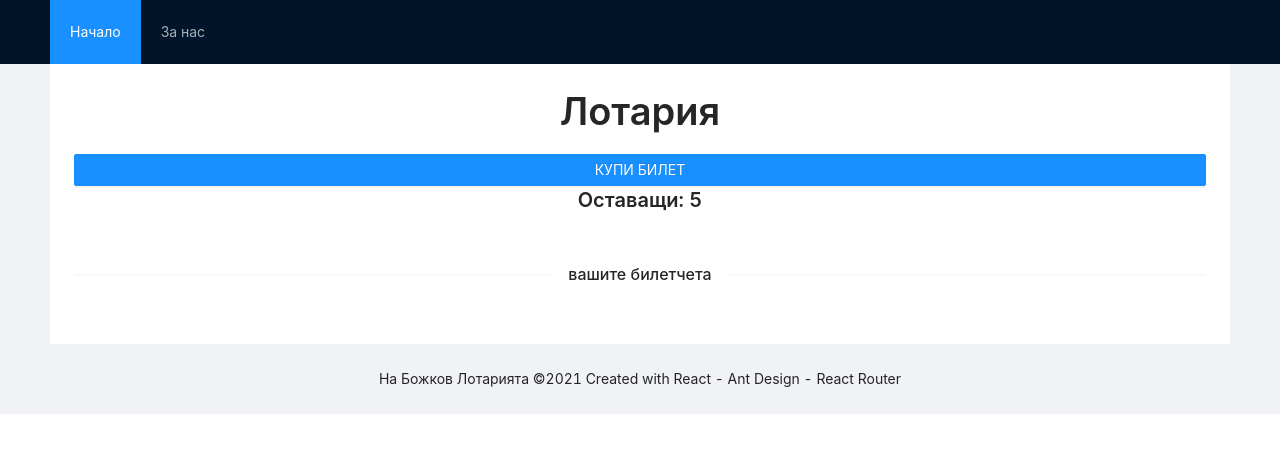
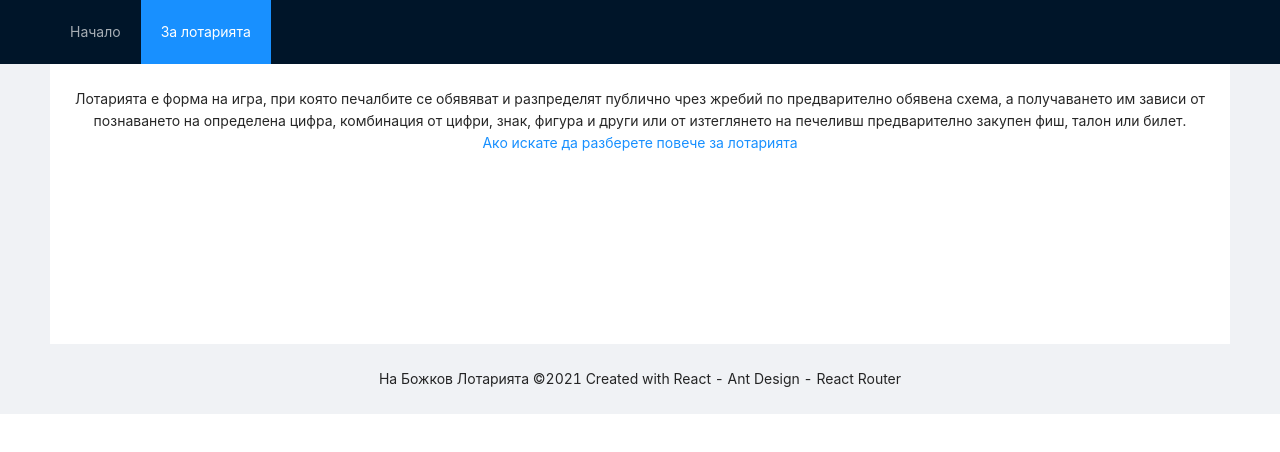
Before and after one commit to iltodbul/pure-react-app, a React (Create React App) app: page /about in a window 1280 px wide. Shown: the top 452 px of the page. Built offline with nearby package versions, Linux system fonts and the light colour scheme.

Commit message:
Add Router

```diff
--- a/package.json
+++ b/package.json
@@ -9,6 +9,7 @@
     "antd": "^4.16.3",
     "react": "^17.0.2",
     "react-dom": "^17.0.2",
+    "react-router-dom": "^5.2.0",
     "react-scripts": "4.0.3",
     "web-vitals": "^1.1.2"
   },
--- a/src/App.js
+++ b/src/App.js
@@ -1,15 +1,18 @@
 import React, { Component } from 'react';
+import { Layout } from 'antd';
+import { BrowserRouter, Route, Switch, Redirect } from 'react-router-dom';
+
+import AppHeader from './Components/AppHeader';
+import About from './Components/About';
+import Lottery from './Components/Lottery';
+import Final from './Components/Final';
+import AppFooter from './Components/AppFooter';
+
+import { getRandomNumber } from './Helper/utils';
+import { registerTicket, removeTicket, finish, reset } from './Helper/actions';
+
 import './App.css';
 import 'antd/dist/antd.css';
-import { Layout } from 'antd';
-
-import AppHeader  from './Components/AppHeader';
-import Lottery    from './Components/Lottery';
-import Final      from './Components/Final';
-import AppFooter  from './Components/AppFooter';
-
-import { getRandomNumber }                              from './Helper/utils';
-import { registerTicket, removeTicket, finish, reset }  from './Helper/actions';
 
 const { Content } = Layout;
 
@@ -61,6 +64,7 @@ class App extends Component {
 
   render() {
     return (
+      <BrowserRouter>
         <Layout className="layout">
           <AppHeader />
           <Content style={{ padding: '0 50px', textAlign: 'center' }}>
@@ -71,11 +75,16 @@ class App extends Component {
                 background: '#fff',
               }}
             >
-            {this.renderApp()}
+              <Switch>
+                <Route path="/" exact component={() => this.renderApp()} />
+                <Route path="/about" component={About} />
+                <Redirect from="*" to="/about" />
+              </Switch>
             </div>
           </Content>
           <AppFooter />
         </Layout>
+      </BrowserRouter>
     );
   }
 }
--- /dev/null
+++ b/src/Components/About.js
@@ -0,0 +1,27 @@
+import React, { Component } from 'react';
+import { Typography } from 'antd';
+
+const { Text, Link } = Typography;
+
+class About extends Component {
+  render() {
+    return (
+      <Text>
+        Лотарията е форма на игра, при която печалбите се обявяват и разпределят
+        публично чрез жребий по предварително обявена схема, а получаването им
+        зависи от познаването на определена цифра, комбинация от цифри, знак,
+        фигура и други или от изтеглянето на печеливш предварително закупен фиш,
+        талон или билет.
+        <br />
+        <Link
+          href="https://bg.wikipedia.org/wiki/%D0%9B%D0%BE%D1%82%D0%B0%D1%80%D0%B8%D1%8F"
+          target="_blank"
+        >
+          Ако искате да разберете повече за лотарията{' '}
+        </Link>
+      </Text>
+    );
+  }
+}
+
+export default About;
--- a/src/Components/AppHeader.js
+++ b/src/Components/AppHeader.js
@@ -1,5 +1,6 @@
 import React, { Component } from 'react';
 import { Layout, Menu } from 'antd';
+import { Link } from 'react-router-dom';
 
 const { Header } = Layout;
 
@@ -10,11 +11,15 @@ class AppHeader extends Component {
         <Menu
           theme="dark"
           mode="horizontal"
-          defaultSelectedKeys={['/']}
+          defaultSelectedKeys={[window.location.pathname]}
           style={{ lineHeight: '64px' }}
         >
-          <Menu.Item key="/">Начало</Menu.Item>
-          <Menu.Item key="/about">За нас</Menu.Item>
+          <Menu.Item key="/">
+            <Link to="/">Начало</Link>
+          </Menu.Item>
+          <Menu.Item key="/about">
+            <Link to="/about">За лотарията</Link>
+          </Menu.Item>
         </Menu>
       </Header>
     );
```
Also changed, not shown: 1 other file (tests, documents, lock files or other folders). Lines whose indentation alone changed are shown as unchanged.
